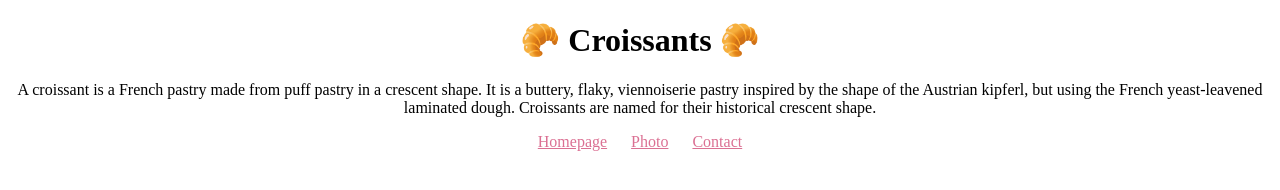
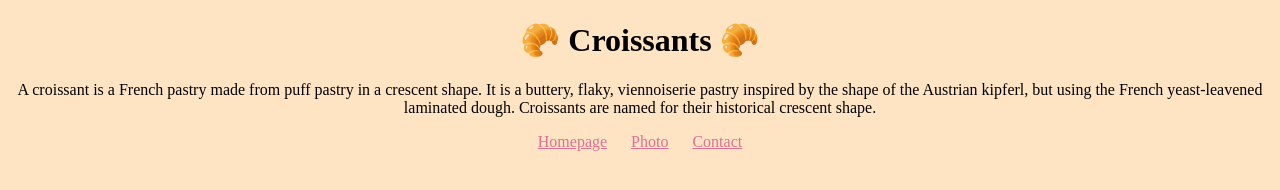
Before and after one commit to Ndzalama5/Croissant, a plain HTML site: page index.html in a window 1280 px wide. Drawn offline with Linux system fonts and the light colour scheme.

Commit message:
Changed the background color

```diff
--- a/styles.css
+++ b/styles.css
@@ -1,3 +1,7 @@
+body {
+  background-color: bisque;
+}
+
 h1,
 p {
   text-align: center;
```
